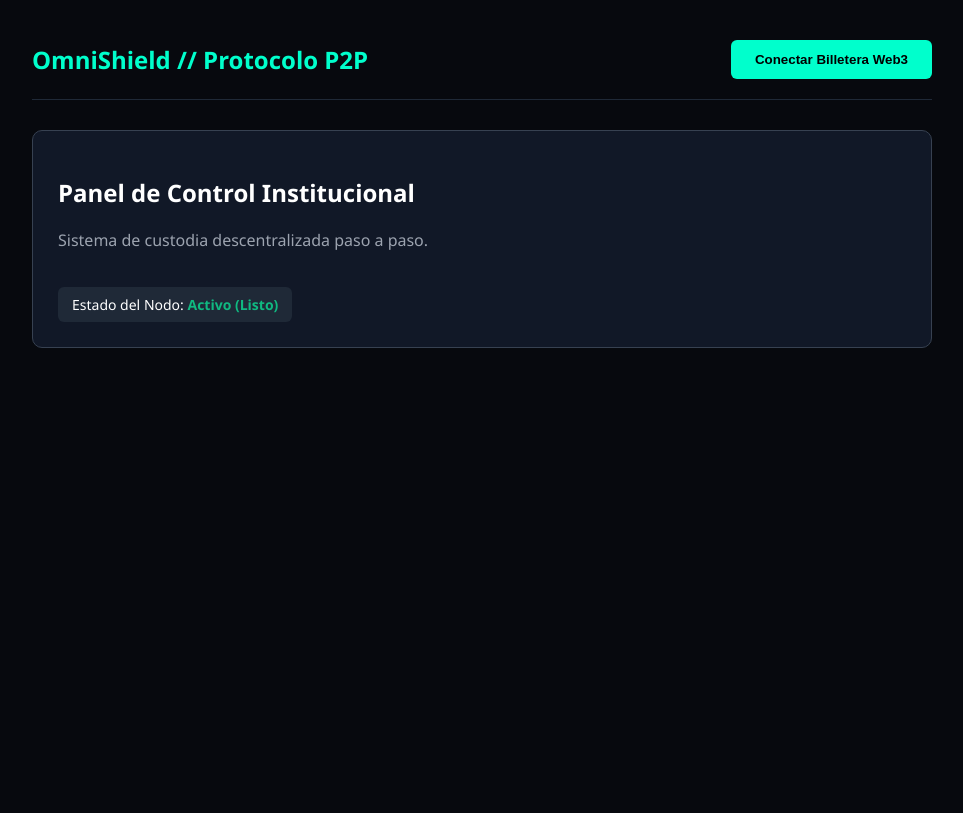
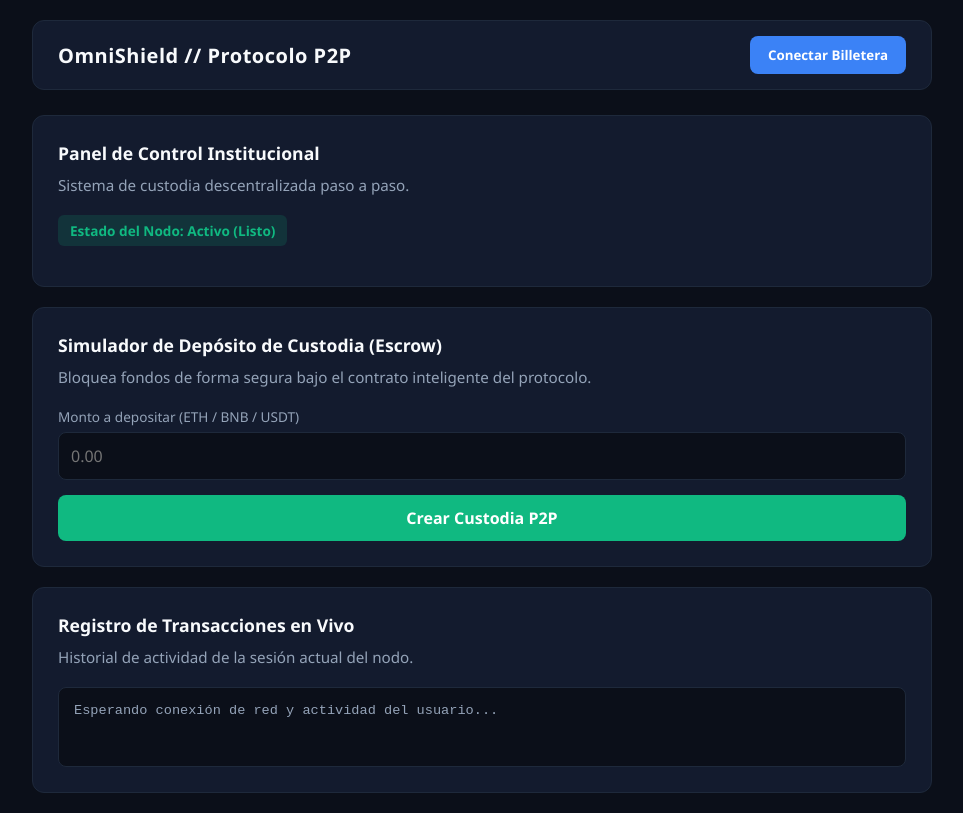
Before and after one commit to jhoandavidlopez666-star/omnishield-pro, a website: page index.html in a window 1280 px wide. Shown: the whole page, without its empty margins (158-1121 px from the left). Drawn offline with Linux system fonts and the light colour scheme.

Commit message:
Update index.html

```diff
--- a/index.html
+++ b/index.html
@@ -5,96 +5,232 @@
     <meta name="viewport" content="width=device-width, initial-scale=1.0">
     <title>OmniShield // Protocolo P2P</title>
     <style>
+        :root {
+            --bg-color: #0b0f19;
+            --card-bg: #131b2e;
+            --accent-color: #3b82f6;
+            --accent-hover: #2563eb;
+            --text-main: #f8fafc;
+            --text-muted: #94a3b8;
+            --border-color: #1e293b;
+            --success-color: #10b981;
+        }
+        * {
+            box-sizing: border-box;
+            margin: 0;
+            padding: 0;
+            font-family: 'Segoe UI', Tahoma, Geneva, Verdana, sans-serif;
+        }
         body {
-            margin: 0;
-            background-color: #07090e;
-            color: #ffffff;
-            font-family: 'Segoe UI', Tahoma, Geneva, Verdana, sans-serif;
-            padding: 40px;
-        }
-        .container {
-            max-width: 900px;
-            margin: 0 auto;
+            background-color: var(--bg-color);
+            color: var(--text-main);
+            min-height: 100vh;
+            display: flex;
+            flex-direction: column;
+            align-items: center;
+            padding: 20px;
         }
         header {
+            width: 100%;
+            max-width: 900px;
             display: flex;
             justify-content: space-between;
             align-items: center;
-            border-bottom: 1px solid #1f2937;
-            padding-bottom: 20px;
-            margin-bottom: 30px;
+            background: var(--card-bg);
+            padding: 15px 25px;
+            border-radius: 12px;
+            border: 1px solid var(--border-color);
+            margin-bottom: 25px;
         }
         h1 {
-            margin: 0;
-            font-size: 24px;
-            color: #00ffcc;
+            font-size: 1.25rem;
+            font-weight: 600;
+            letter-spacing: 0.5px;
         }
-        button {
-            background-color: #00ffcc;
-            color: #000000;
-            padding: 12px 24px;
+        .wallet-btn {
+            background-color: var(--accent-color);
+            color: white;
             border: none;
-            font-weight: bold;
+            padding: 10px 18px;
+            border-radius: 8px;
+            font-weight: 600;
             cursor: pointer;
-            border-radius: 6px;
+            transition: background 0.2s;
         }
-        button:hover {
-            background-color: #00ccb1;
+        .wallet-btn:hover {
+            background-color: var(--accent-hover);
+        }
+        main {
+            width: 100%;
+            max-width: 900px;
+            display: flex;
+            flex-direction: column;
+            gap: 20px;
         }
         .card {
-            background-color: #111827;
+            background: var(--card-bg);
+            border: 1px solid var(--border-color);
+            border-radius: 12px;
             padding: 25px;
-            border-radius: 10px;
-            border: 1px solid #374151;
         }
-        .status {
-            margin-top: 20px;
+        .card h2 {
+            font-size: 1.1rem;
+            margin-bottom: 10px;
+            color: var(--text-main);
+        }
+        .card p {
+            color: var(--text-muted);
+            font-size: 0.95rem;
+            margin-bottom: 20px;
+        }
+        .status-badge {
             display: inline-block;
-            background-color: #1f2937;
-            padding: 8px 14px;
+            background: rgba(16, 185, 129, 0.15);
+            color: var(--success-color);
+            padding: 6px 12px;
             border-radius: 6px;
-            font-size: 14px;
+            font-size: 0.85rem;
+            font-weight: 600;
+            margin-bottom: 15px;
         }
-        .active {
-            color: #10b981;
-            font-weight: bold;
+        .form-group {
+            margin-bottom: 15px;
+        }
+        label {
+            display: block;
+            font-size: 0.85rem;
+            color: var(--text-muted);
+            margin-bottom: 6px;
+        }
+        input {
+            width: 100%;
+            padding: 12px;
+            background: var(--bg-color);
+            border: 1px solid var(--border-color);
+            border-radius: 8px;
+            color: white;
+            font-size: 1rem;
+        }
+        input:focus {
+            outline: none;
+            border-color: var(--accent-color);
+        }
+        .action-btn {
+            width: 100%;
+            background-color: var(--success-color);
+            color: white;
+            border: none;
+            padding: 12px;
+            border-radius: 8px;
+            font-weight: 600;
+            font-size: 1rem;
+            cursor: pointer;
+            transition: opacity 0.2s;
+        }
+        .action-btn:hover {
+            opacity: 0.9;
+        }
+        #logArea {
+            background: var(--bg-color);
+            border: 1px solid var(--border-color);
+            border-radius: 8px;
+            padding: 15px;
+            font-family: monospace;
+            font-size: 0.85rem;
+            color: var(--text-muted);
+            min-height: 80px;
+            max-height: 150px;
+            overflow-y: auto;
         }
     </style>
 </head>
 <body>
-    <div class="container">
+
     <header>
         <h1>OmniShield // Protocolo P2P</h1>
-            <button id="walletBtn" onclick="connectWallet()">Conectar Billetera Web3</button>
+        <button id="connectWallet" class="wallet-btn">Conectar Billetera</button>
     </header>
+
     <main>
         <div class="card">
             <h2>Panel de Control Institucional</h2>
-                <p style="color: #9ca3af;">Sistema de custodia descentralizada paso a paso.</p>
-                <div class="status">
-                    Estado del Nodo: <span class="active">Activo (Listo)</span>
+            <p>Sistema de custodia descentralizada paso a paso.</p>
+            <div class="status-badge">Estado del Nodo: Activo (Listo)</div>
         </div>
+
+        <div class="card">
+            <h2>Simulador de Depósito de Custodia (Escrow)</h2>
+            <p>Bloquea fondos de forma segura bajo el contrato inteligente del protocolo.</p>
+
+            <div class="form-group">
+                <label for="amount">Monto a depositar (ETH / BNB / USDT)</label>
+                <input type="number" id="amount" placeholder="0.00" step="0.01">
+            </div>
+
+            <button id="depositBtn" class="action-btn">Crear Custodia P2P</button>
+        </div>
+
+        <div class="card">
+            <h2>Registro de Transacciones en Vivo</h2>
+            <p>Historial de actividad de la sesión actual del nodo.</p>
+            <div id="logArea">Esperando conexión de red y actividad del usuario...</div>
         </div>
     </main>
-    </div>
 
     <script>
-        async function connectWallet() {
-            if (window.ethereum) {
+        const connectWalletBtn = document.getElementById('connectWallet');
+        const depositBtn = document.getElementById('depositBtn');
+        const logArea = document.getElementById('logArea');
+        const amountInput = document.getElementById('amount');
+
+        function logMessage(msg) {
+            const timestamp = new Date().toLocaleTimeString();
+            logArea.innerHTML += `<br>[${timestamp}] ${msg}`;
+            logArea.scrollTop = logArea.scrollHeight;
+        }
+
+        connectWalletBtn.addEventListener('click', async () => {
+            if (typeof window.ethereum !== 'undefined') {
                 try {
+                    logMessage("Solicitando acceso a MetaMask...");
                     const accounts = await window.ethereum.request({ method: 'eth_requestAccounts' });
-                    const btn = document.getElementById('walletBtn');
-                    const shortAddr = accounts[0].substring(0, 6) + '...' + accounts[0].substring(38);
-                    btn.innerText = 'Conectado: ' + shortAddr;
-                    btn.style.backgroundColor = '#10b981';
-                    btn.style.color = '#ffffff';
+                    const account = accounts[0];
+                    const shortAcc = account.substring(0, 6) + '...' + account.substring(account.length - 4);
+                    connectWalletBtn.textContent = shortAcc;
+                    logMessage(`Billetera conectada exitosamente: ${shortAcc}`);
                 } catch (error) {
-                    console.error("Error al conectar la billetera", error);
+                    logMessage(`Error de conexión: ${error.message}`);
                 }
             } else {
-                alert("Por favor, instala MetaMask para operar en el protocolo.");
+                alert("MetaMask no está instalado en este navegador.");
+                logMessage("Error: MetaMask no detectado.");
             }
+        });
+
+        depositBtn.addEventListener('click', () => {
+            const val = amountInput.value;
+            if(!val || val <= 0) {
+                alert("Por favor ingresa un monto válido.");
+                return;
             }
+            logMessage(`Iniciando contrato de custodia por ${val} unidades...`);
+            if (typeof window.ethereum !== 'undefined') {
+                window.ethereum.request({
+                    method: 'eth_sendTransaction',
+                    params: [{
+                        from: window.ethereum.selectedAddress,
+                        to: window.ethereum.selectedAddress, // Autoprueba de nodo
+                        value: '0x0',
+                    }],
+                }).then((txHash) => {
+                    logMessage(`¡Custodia creada con éxito! Hash: ${txHash.substring(0,10)}...`);
+                }).catch((err) => {
+                    logMessage(`Transacción cancelada o fallida: ${err.message}`);
+                });
+            } else {
+                logMessage("Error: Conecta tu billetera primero.");
+            }
+        });
     </script>
 </body>
 </html>
```
Lines whose indentation alone changed are shown as unchanged.
